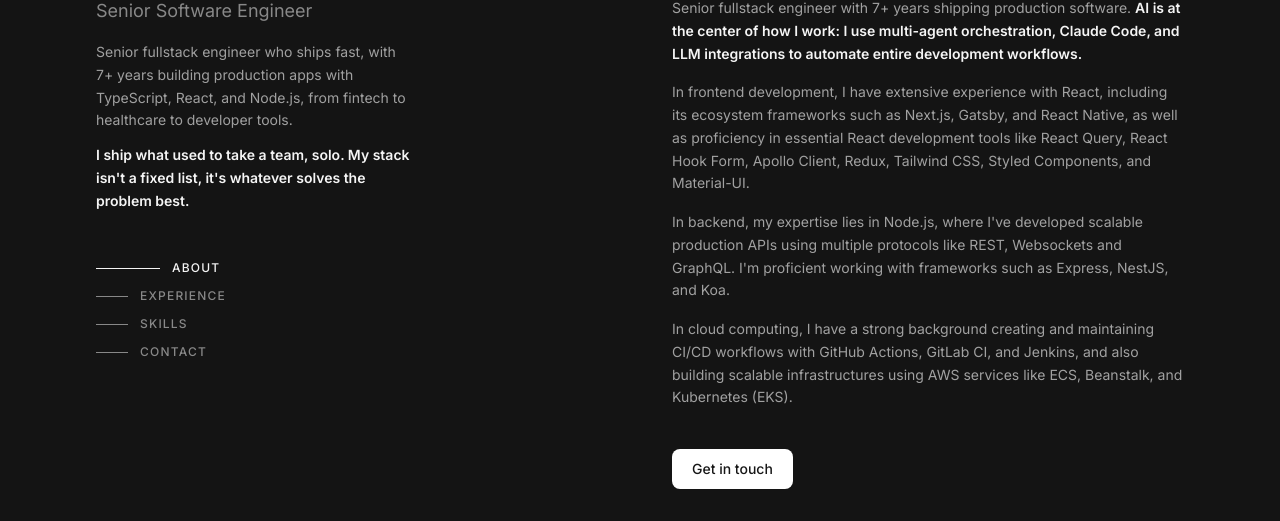
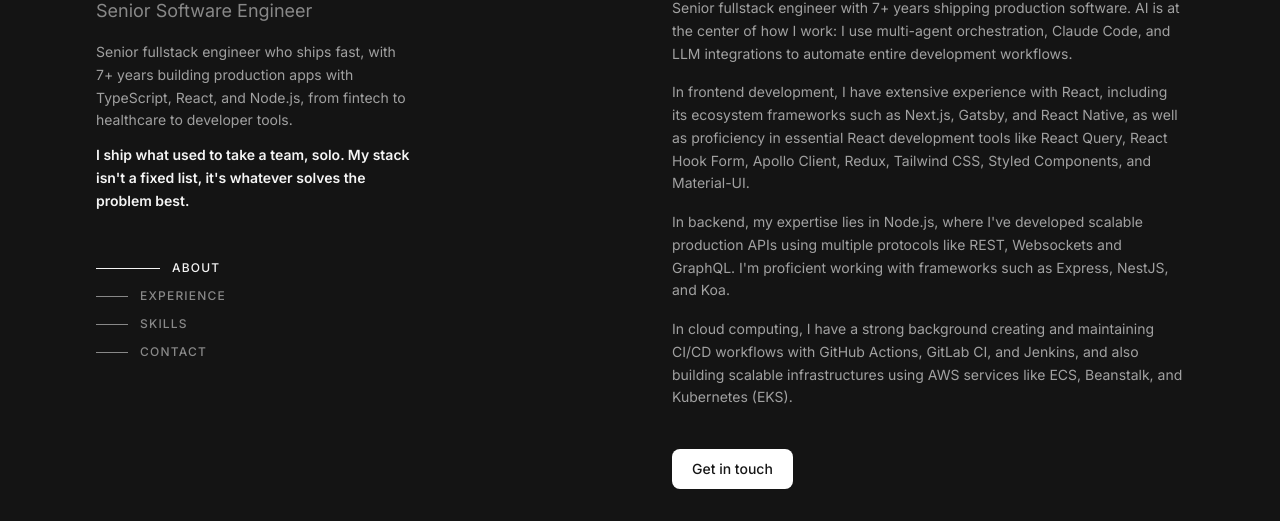
Before and after one commit to peraltafederico/portfolio, an Astro site: page / in a window 1280 px wide. Shown: the part 159-680 px from the top of the page. Built offline with nearby package versions, Linux system fonts and the light colour scheme; Astro itself is replaced by a stand-in of ours.

Commit message:
polish: remove bold from AI statement in About

```diff
--- a/src/components/About.astro
+++ b/src/components/About.astro
@@ -6,7 +6,7 @@
   </h2>
   <div class="space-y-4 text-sm leading-relaxed text-neutral-600 dark:text-neutral-400">
     <p>
-      Senior fullstack engineer with 7+ years shipping production software. <strong class="font-semibold text-neutral-900 dark:text-neutral-100">AI is at the center of how I work: I use multi-agent orchestration, Claude Code, and LLM integrations to automate entire development workflows.</strong>
+      Senior fullstack engineer with 7+ years shipping production software. AI is at the center of how I work: I use multi-agent orchestration, Claude Code, and LLM integrations to automate entire development workflows.
     </p>
     <p>
       In frontend development, I have extensive experience with React, including its ecosystem frameworks such as Next.js, Gatsby, and React Native, as well as proficiency in essential React development tools like React Query, React Hook Form, Apollo Client, Redux, Tailwind CSS, Styled Components, and Material-UI.
```
